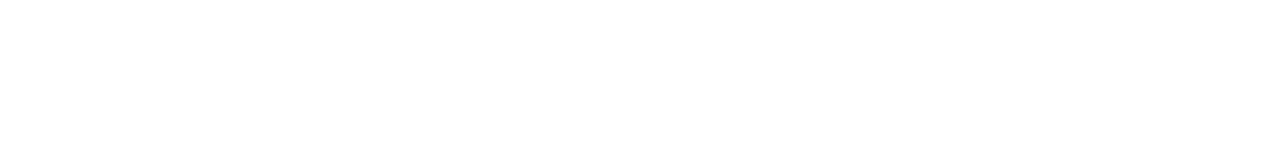
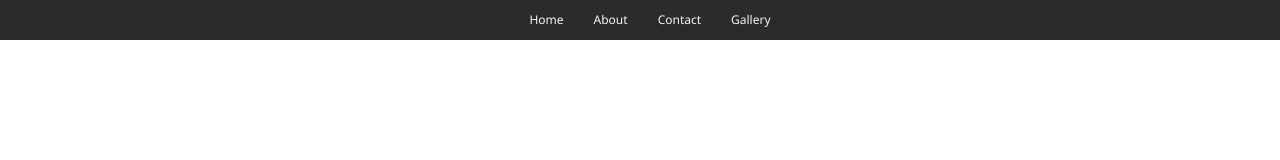
Before and after one commit to jarutNimra/mft-8, a website built with Vite: page index.html in a window 1280 px wide. Built offline with nearby package versions, Linux system fonts and the light colour scheme.

Commit message:
make-menu

```diff
--- a/index.html
+++ b/index.html
@@ -7,6 +7,19 @@
   <link rel="stylesheet" href="./src/css/main.css">
 </head>
 <body>
-
+        <!-- #region wrapper-->
+          <div class="wrapper">
+            <!-- #region menu-->
+              <div class="menu">
+                <nav class="menu-nav">
+                  <div class="menu-item"><a href="#" class="menu-link">home</a></div>
+                  <div class="menu-item"><a href="#" class="menu-link">about</a></div>
+                  <div class="menu-item"><a href="#" class="menu-link">contact</a></div>
+                  <div class="menu-item"><a href="#" class="menu-link">gallery</a></div>
+                </nav>
+              </div>
+             <!-- #endregion menu-->
+          </div>
+         <!-- #endregion wrapper-->
 </body>
 </html>
--- /dev/null
+++ b/src/css/desktop.css
@@ -0,0 +1,38 @@
+.wrapper {
+  width: 100%;
+}
+.menu {
+  width: 100%;
+  height: 40px;
+  background-color: #2b2b2b;
+}
+.menu-nav {
+  flex-direction: row;
+  width: 100%;
+  height: 100%;
+  display: flex;
+  justify-content: center;
+  column-gap: 10px;
+}
+.menu-item {
+  width: fit-content;
+  height: 100%;
+
+  line-height: 40px;
+}
+.menu-link {
+  display: block;
+  width: 100%;
+  height: 100%;
+  text-decoration: none;
+  text-transform: capitalize;
+  font-family: "Segoe UI", Tahoma, Geneva, Verdana, sans-serif;
+  font-size: 12px;
+  color: whitesmoke;
+  padding: 0 10px;
+  text-align: center;
+  transition: 300ms;
+  &:hover {
+    background-color: #4b4b4b;
+  }
+}
--- a/src/css/main.css
+++ b/src/css/main.css
@@ -0,0 +1,3 @@
+@import "./setting.css";
+@import "./mobile.css" only screen and (min-width:340px);
+@import "./desktop.css" only screen and (min-width:1000px);
--- /dev/null
+++ b/src/css/mobile.css
@@ -0,0 +1,34 @@
+.wrapper {
+  width: 100%;
+}
+.menu {
+  width: 100%;
+  background-color: #2b2b2b;
+}
+.menu-nav {
+  width: 100%;
+  display: flex;
+  justify-content: center;
+  flex-direction: column;
+  column-gap: 10px;
+}
+.menu-item {
+  width: 100%;
+  height: 40px;
+  line-height: 40px;
+}
+.menu-link {
+  display: block;
+  width: 100%;
+  height: 100%;
+  text-decoration: none;
+  text-transform: capitalize;
+  font-family: "Segoe UI", Tahoma, Geneva, Verdana, sans-serif;
+  font-size: 12px;
+  color: whitesmoke;
+  text-align: center;
+  transition: 300ms;
+  &:hover {
+    background-color: #4b4b4b;
+  }
+}
--- /dev/null
+++ b/src/css/setting.css
@@ -0,0 +1,4 @@
+* {
+  margin: 0;
+  padding: 0;
+}
```
